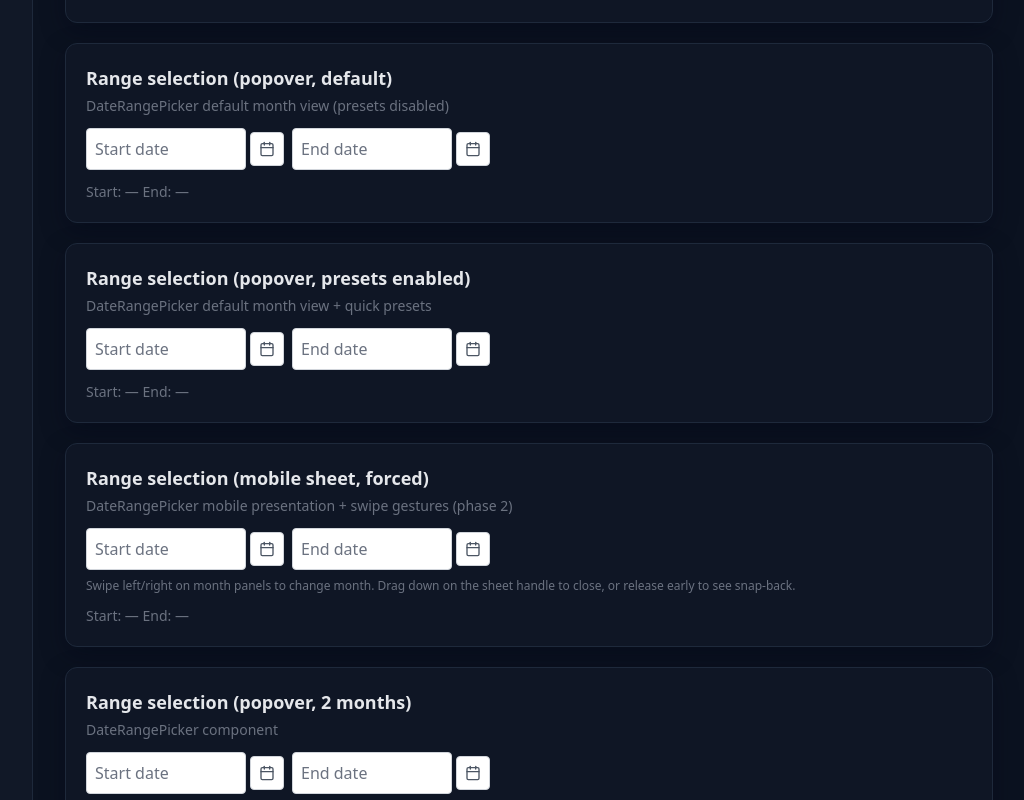
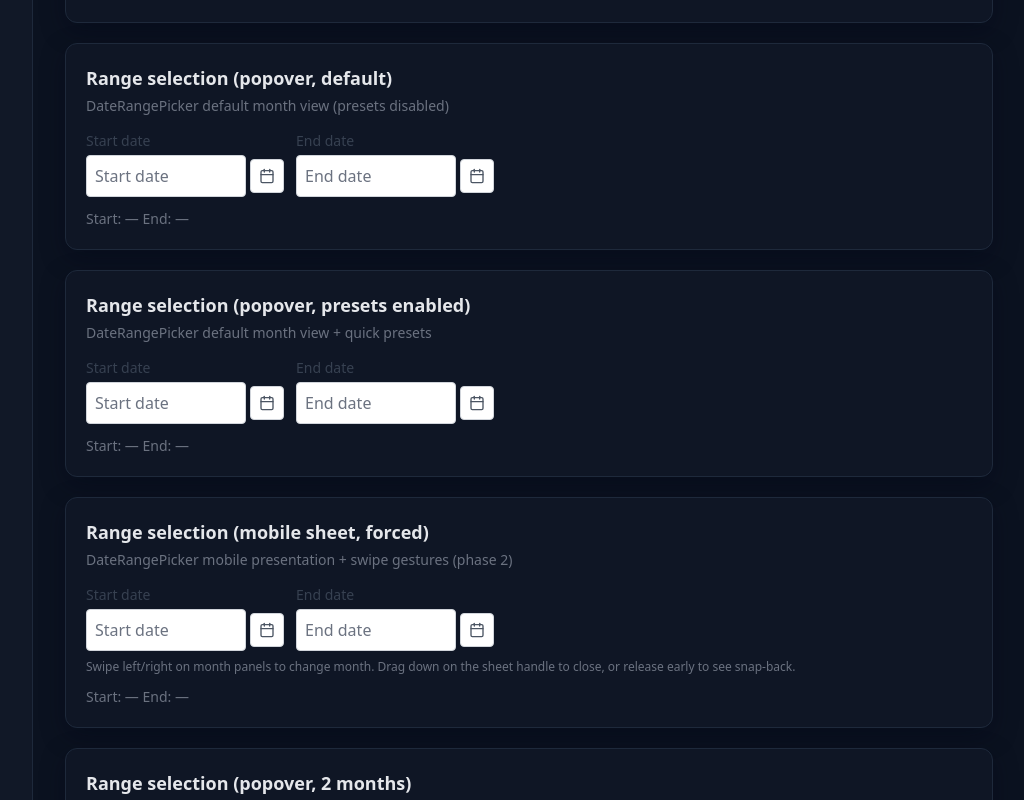
Before and after one commit to mrizzo99/qube3s-react-datepicker-full, a React (Vite) app: page / in a window 1280 px wide. Shown: the part 2020-2820 px from the top of the page, without its empty margins (255-1279 px from the left). Built offline with nearby package versions, Linux system fonts and the light colour scheme.

Commit message:
Added explicit <label> elements for Start and End inputs. Wired labels with htmlFor to matching input id values generated via useId. Kept existing placeholders, behavior, and styling intact.

```diff
--- a/packages/plus/src/components/DateRangePicker/DateRangePicker.tsx
+++ b/packages/plus/src/components/DateRangePicker/DateRangePicker.tsx
@@ -648,6 +648,9 @@ function DateRangePickerInput({
   placeholderEnd,
   formatDescription,
 }: DateRangePickerInputProps) {
+  const inputIdBase = useId()
+  const startInputId = `${inputIdBase}-start`
+  const endInputId = `${inputIdBase}-end`
   const {
     open,
     setOpen,
@@ -670,7 +673,11 @@ function DateRangePickerInput({
 
   return (
     <>
-      <div className="flex flex-wrap gap-2">
+      <div className="flex flex-wrap gap-3">
+        <div className="flex flex-col gap-1">
+          <label htmlFor={startInputId} className="text-sm font-medium text-gray-700">
+            {resolvedPlaceholderStart}
+          </label>
           <div className="inline-flex items-center gap-1">
             {iconPosition === 'left' && (
               <button
@@ -683,6 +690,7 @@ function DateRangePickerInput({
               </button>
             )}
             <input
+              id={startInputId}
               readOnly
               className={`${dateInputWidthClass} rounded border border-gray-300 bg-white p-2 text-gray-900 placeholder:text-gray-500 hover:border-blue-400 focus-visible:outline-none focus-visible:ring-2 focus-visible:ring-blue-500 ${inputClassName}`}
               placeholder={resolvedPlaceholderStart}
@@ -704,7 +712,12 @@ function DateRangePickerInput({
               </button>
             )}
           </div>
-
+        </div>
+
+        <div className="flex flex-col gap-1">
+          <label htmlFor={endInputId} className="text-sm font-medium text-gray-700">
+            {resolvedPlaceholderEnd}
+          </label>
           <div className="inline-flex items-center gap-1">
             {iconPosition === 'left' && (
               <button
@@ -717,6 +730,7 @@ function DateRangePickerInput({
               </button>
             )}
             <input
+              id={endInputId}
               readOnly
               className={`${dateInputWidthClass} rounded border border-gray-300 bg-white p-2 text-gray-900 placeholder:text-gray-500 hover:border-blue-400 focus-visible:outline-none focus-visible:ring-2 focus-visible:ring-blue-500 ${inputClassName}`}
               placeholder={resolvedPlaceholderEnd}
@@ -734,6 +748,7 @@ function DateRangePickerInput({
                 {renderPickerIcon(icon)}
               </button>
             )}
+          </div>
         </div>
       </div>
 
```
Lines whose indentation alone changed are shown as unchanged.
